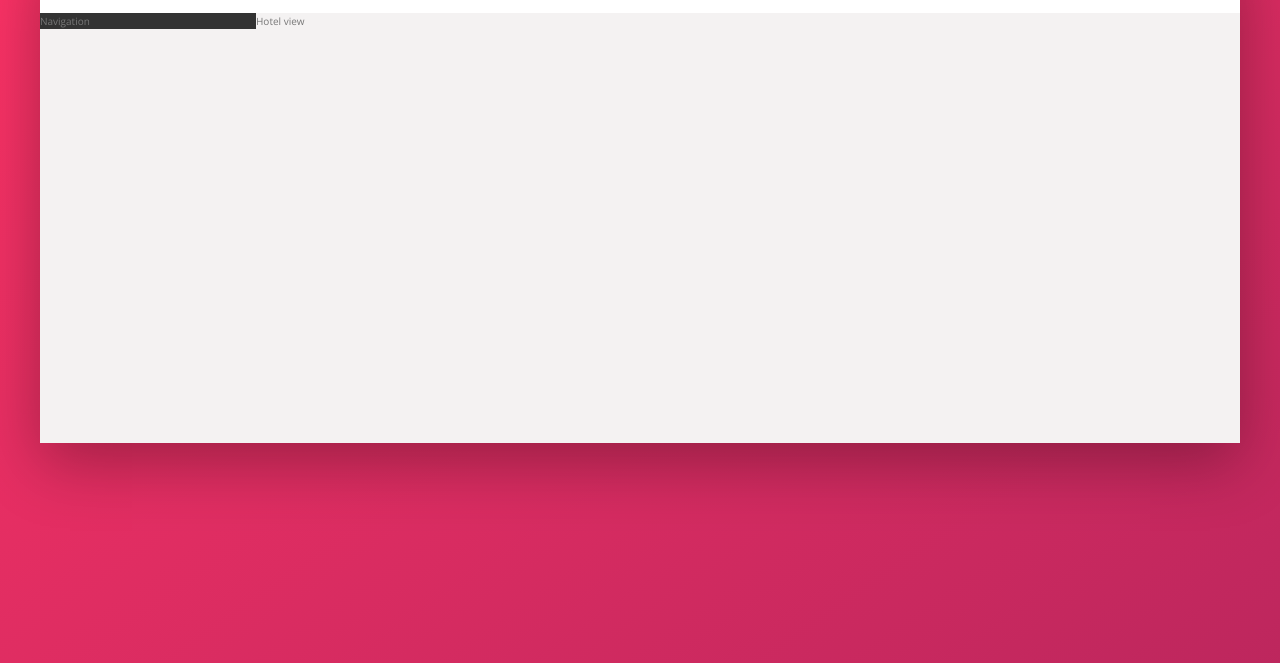
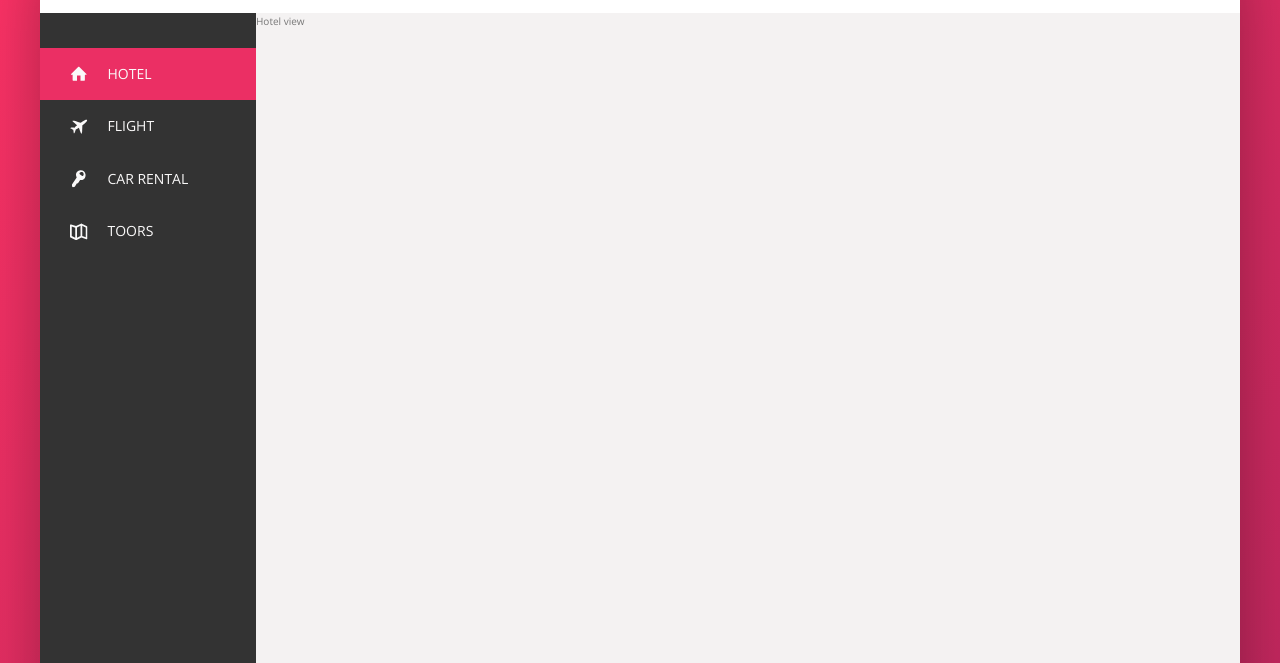
Before and after one commit to kostalexis89/Trillo-Prohect---Master-Flexbox---SASS, a website: page index.html in a window 1280 px wide. Shown: the part 137-800 px from the top of the page. Drawn offline with nearby package versions, Linux system fonts and the light colour scheme.

Commit message:
builded the navigation

```diff
--- a/index.html
+++ b/index.html
@@ -45,7 +45,43 @@
             </header>
             <div class="content">
                 <nav class="sidebar">
-                    Navigation
+                    <ul class="side-nav">
+                        <li class="side-nav__item side-nav__item--active">
+                            <a href="#" class="side-nav__link">
+                                <svg class="side-nav__icon">
+                                    <use xlink:href="img/sprite.svg#icon-home"></use>
+                                </svg>
+                                <span>Hotel</span>
+                            </a>
+                        </li>
+                        <li class="side-nav__item">
+                            <a href="#" class="side-nav__link">
+                                <svg class="side-nav__icon">
+                                    <use xlink:href="img/sprite.svg#icon-aircraft"></use>
+                                </svg>
+                                <span>Flight</span>
+                            </a>
+                        </li>
+                        <li class="side-nav__item">
+                            <a href="#" class="side-nav__link">
+                                <svg class="side-nav__icon">
+                                    <use xlink:href="img/sprite.svg#icon-key"></use>
+                                </svg>
+                                <span>Car Rental</span>
+                            </a>
+                        </li>
+                        <li class="side-nav__item">
+                            <a href="#" class="side-nav__link">
+                                <svg class="side-nav__icon">
+                                    <use xlink:href="img/sprite.svg#icon-map"></use>
+                                </svg>
+                                <span>Toors</span>
+                            </a>
+                        </li>
+                    </ul>
+                    <div class="legal">
+                        &copy; 2017 by trillo. All right reserved.
+                    </div>
                 </nav>
                 <main class="hotel-view">
                     Hotel view
--- a/sass/_base.scss
+++ b/sass/_base.scss
@@ -11,7 +11,7 @@
   --color-grey-dark-1: #333;
   --color-grey-dark-2: #777;
   --color-grey-dark-3: #999;
-  --shadow-dark:  0 2rem 6rem rgba(0, 0, 0, .3);
+  --shadow-dark: 0 2rem 6rem rgba(0, 0, 0, .3);
 }
 
 * {
--- a/sass/_components.scss
+++ b/sass/_components.scss
@@ -113,3 +113,73 @@
         margin-right: 1rem;
     }
 }
+
+////////////////////////
+//Side Navigation
+
+.side-nav {
+    font-size: 1.4rem;
+    list-style: none;
+    margin-top: 3.5rem;
+    &__item {
+        position: relative;
+
+        &:not(::last-child) {
+            margin-bottom: .5rem;
+        }
+    }
+
+    &__item::before{
+        content: "";
+        position: absolute;
+        top: 0;
+        left: 0;
+        height: 100%;
+        width: 3px;
+        background-color: var(--color-primary);
+        transform: scaleY(0);
+        transition: transform 0.2s,
+        width .4s cubic-bezier(1,0,0,1) .2s,
+        background-color .1s ;
+
+    }
+    &__item:hover::before,
+    &__item--active::before  {
+        transform: scaleY(1);
+        width: 100%;
+
+
+    }
+&__item:active::before {
+    background-color: var(--color-primary-light);
+}
+
+
+    &__link:link,
+    &__link:visited {
+        color: var(--color-grey-light-1);
+        text-decoration: none;
+        text-transform: uppercase;
+        padding: 1.5rem 3rem;
+        display: flex;
+        align-items: center;
+        position: relative;
+        z-index: 10;
+    }
+
+    &__icon {
+        width: 1.75rem;
+        height: 1.75rem;
+        margin-right: 2rem;
+        fill: currentColor;
+    }
+}
+
+////////////////////////////////////
+//Legal Text
+.legal {
+    font-size: 1.2rem;
+    text-align: center;
+    color: var(--color-grey-light-4);
+    padding: 2.5rem;
+}
--- a/sass/_layout.scss
+++ b/sass/_layout.scss
@@ -24,9 +24,13 @@
 .sidebar {
     background-color: var(--color-grey-dark-1);
     flex: 0 0 18%;
+    display: flex;
+    flex-direction: column;
+    justify-content: space-between;
 }
 
 .hotel-view {
     background-color: var(--color-grey-light-2);
     flex: 1;
+    height: 80rem;
 }
```
Also changed, not shown: css/style.css.
